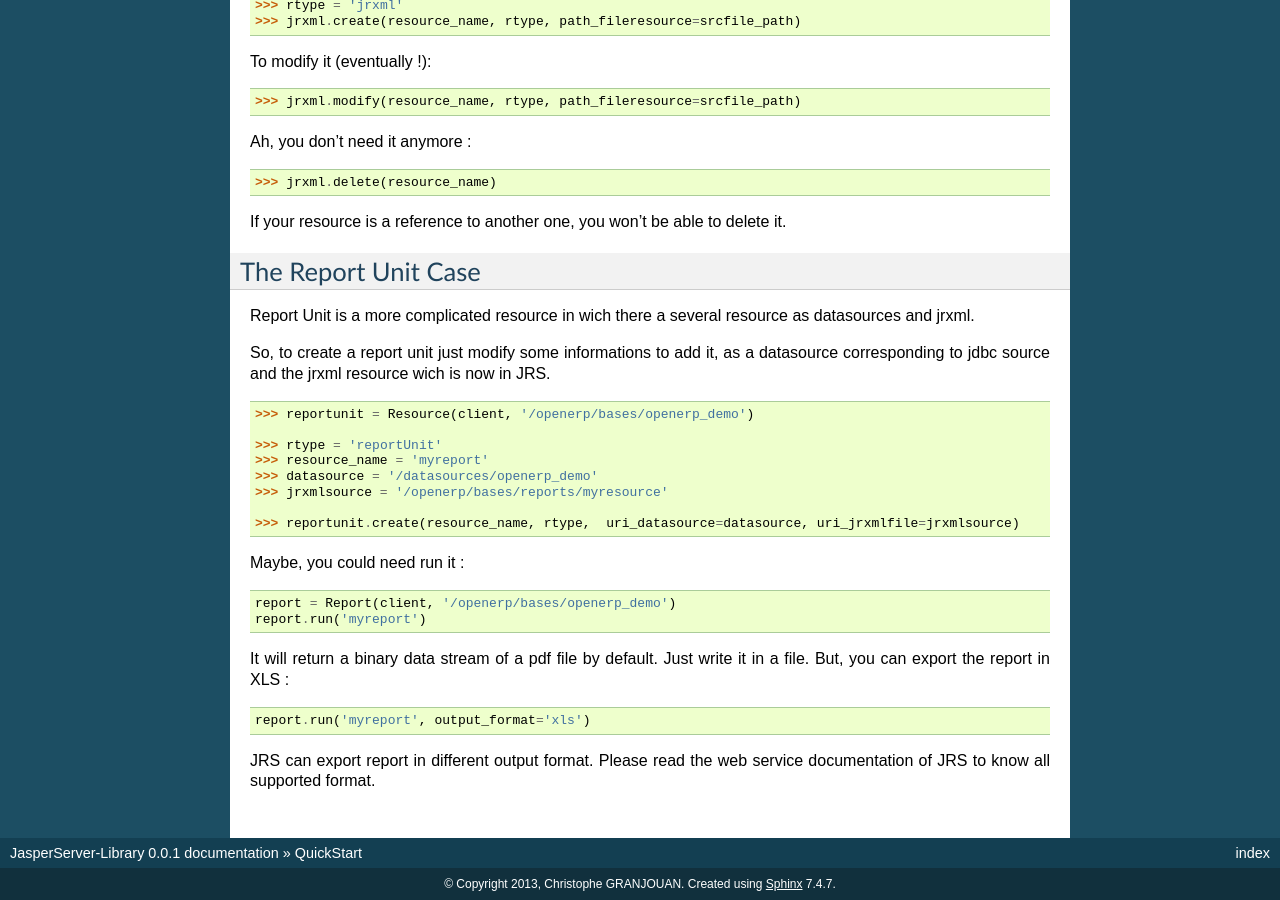
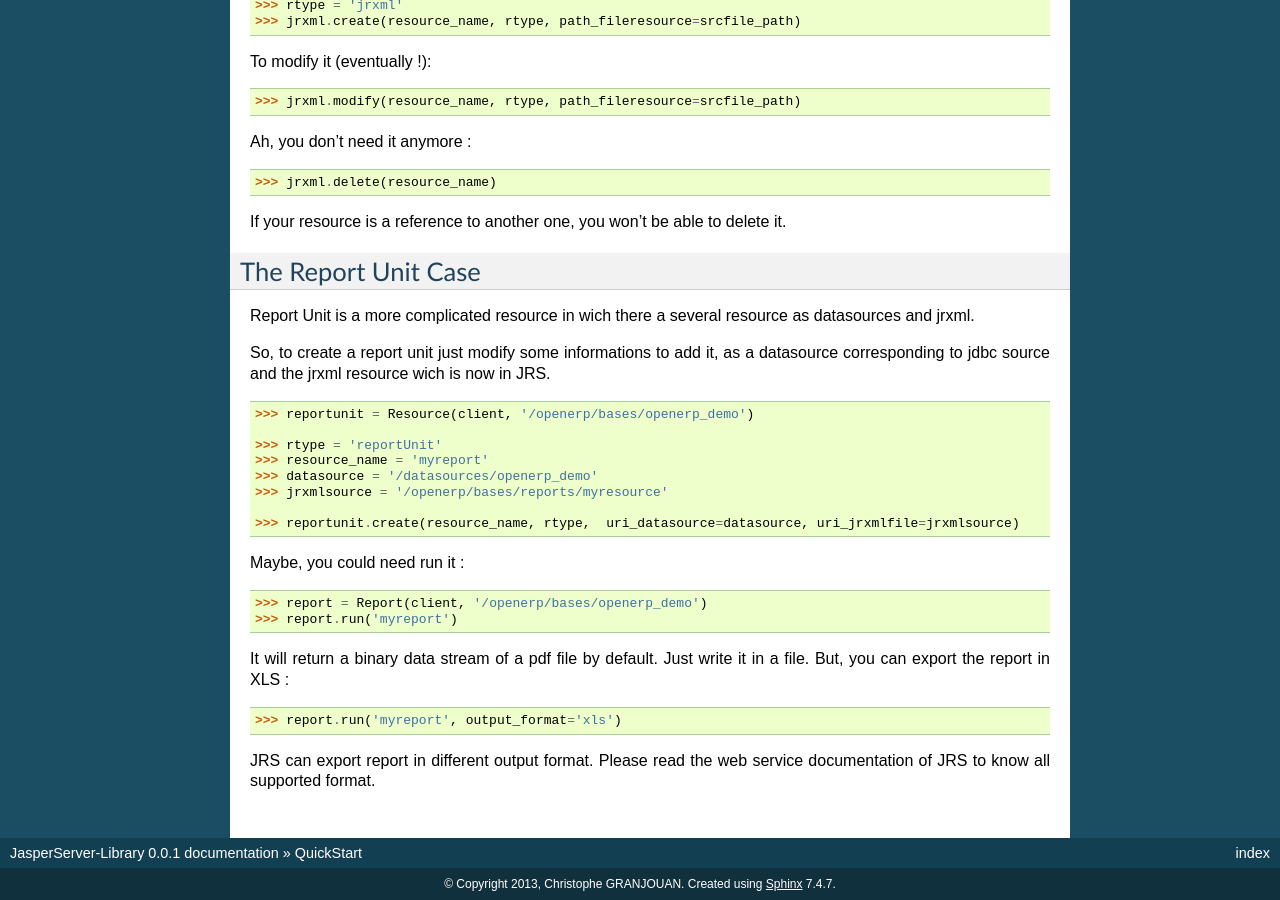
Before and after one commit to kryskool/JasperServer-Library, a Sphinx documentation site: the page built from doc/source/quickstart.rst, in a window 1280 px wide and 900 px high, scrolled down 1277 px. Built offline with Sphinx 7.4.7, drawn with Linux system fonts in a browser that asks for light colours.

Commit message:
[COR] add missing '>>>' in block code

```diff
--- a/doc/source/quickstart.rst
+++ b/doc/source/quickstart.rst
@@ -120,15 +120,15 @@ Maybe, you could need run it :
 
 .. code-block:: python
 
-    report = Report(client, '/openerp/bases/openerp_demo')
-    report.run('myreport')
+    >>> report = Report(client, '/openerp/bases/openerp_demo')
+    >>> report.run('myreport')
 
 It will return a binary data stream of a pdf file by default. Just write it in a file.
 But, you can export the report in XLS :
 
 .. code-block:: python
 
-    report.run('myreport', output_format='xls')
+    >>> report.run('myreport', output_format='xls')
 
 JRS can export report in different output format.
 Please read the web service documentation of JRS to know all supported format.
```
